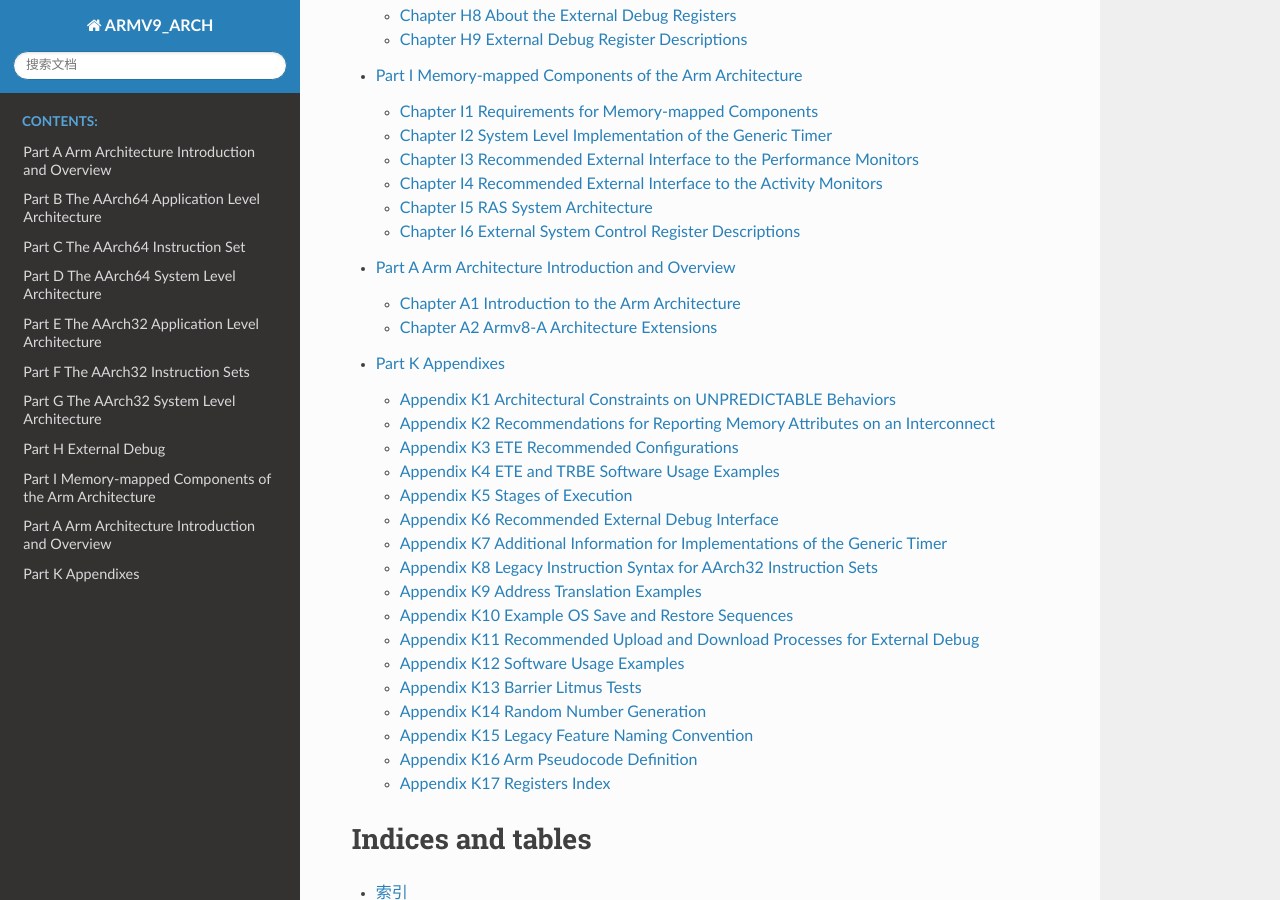
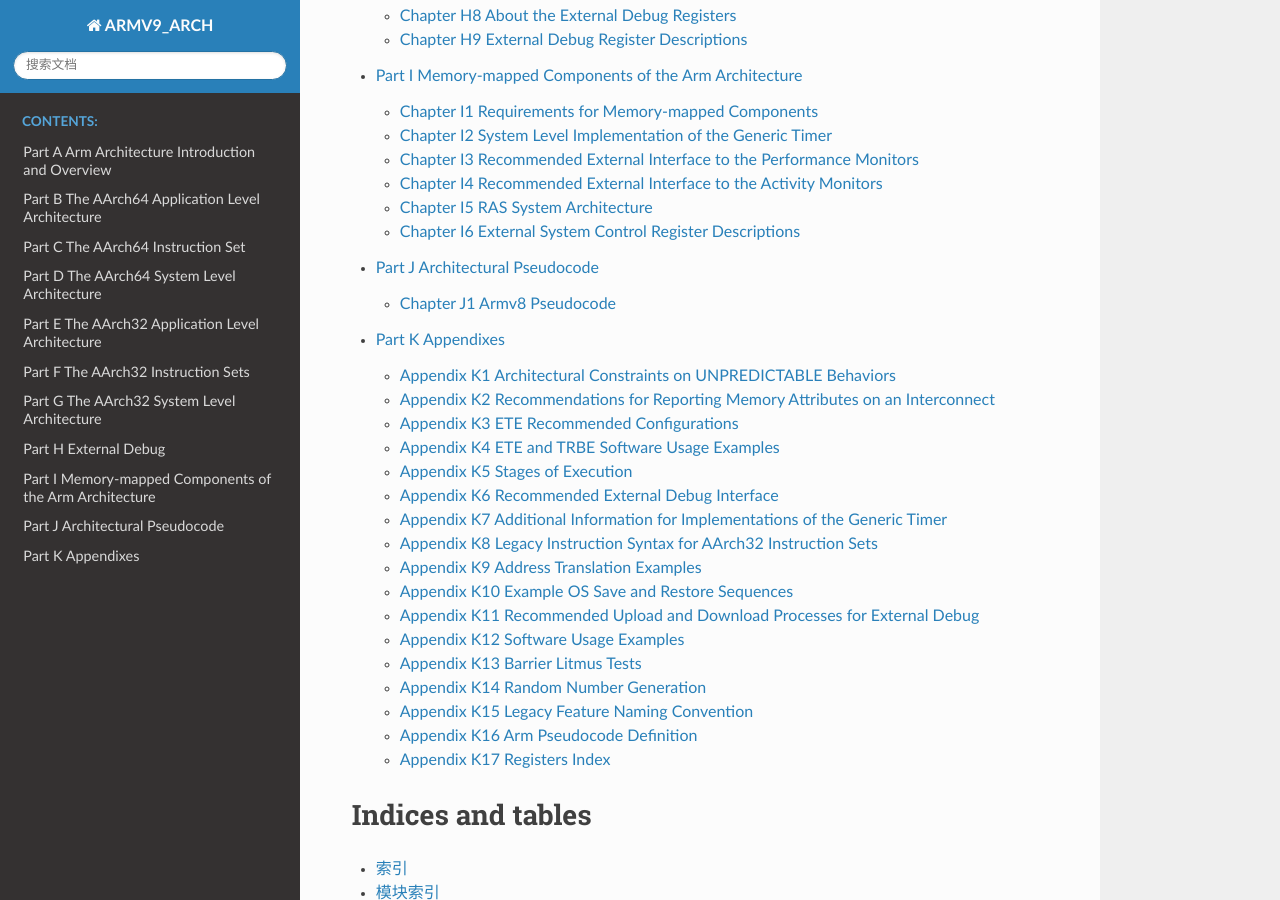
Before and after one commit to wisen/ARMV9_ARCH, a Sphinx documentation site: the page built from source/index.rst, in a window 1280 px wide and 900 px high, scrolled down 1968 px. Built offline with Sphinx 7.4.7 and the Read the Docs theme 2.0.0, drawn with Linux system fonts in a browser that asks for light colours; pages that are not in the unit, such as notebooks, are missing from menus.

Commit message:
Update index.rst

```diff
--- a/source/Armv9_docs/partj/index.rst
+++ b/source/Armv9_docs/partj/index.rst
@@ -1,30 +1,16 @@
 ===============================================================
-Part A Arm Architecture Introduction and Overview
+Part J Architectural Pseudocode
 ===============================================================
 
 .. toctree::
    :maxdepth: 2
    :caption: Contents:
 
-Chapter A1 Introduction to the Arm Architecture
+Chapter J1 Armv8 Pseudocode
 ===============================================================
 
 .. toctree::
    :maxdepth: 2
+   :glob:
 
-   a11
-   a12
-   a13
-   a14
-   a15
-   a16
-   a17
-
-Chapter A2 Armv8-A Architecture Extensions
-===============================================================
-
-.. toctree::
-   :maxdepth: 2
-
-   a21
-   a22
+   j1*
```
